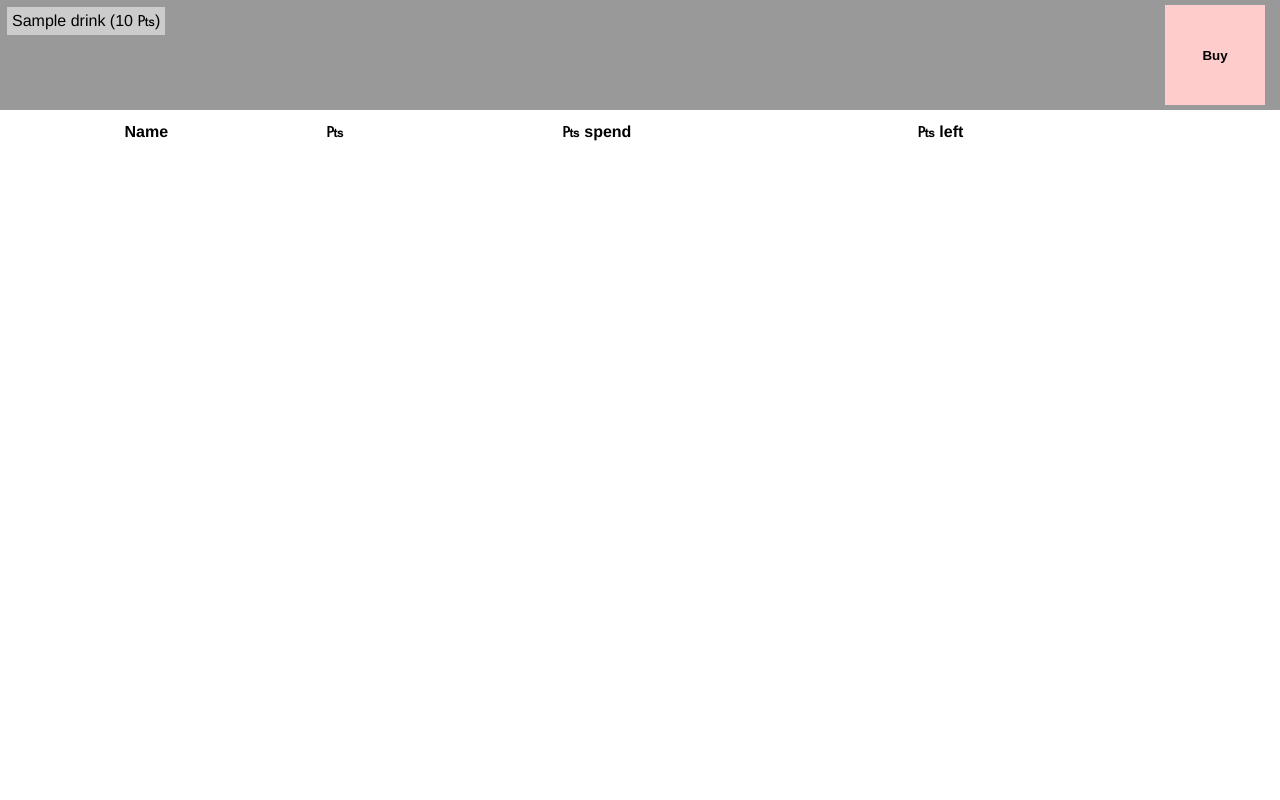
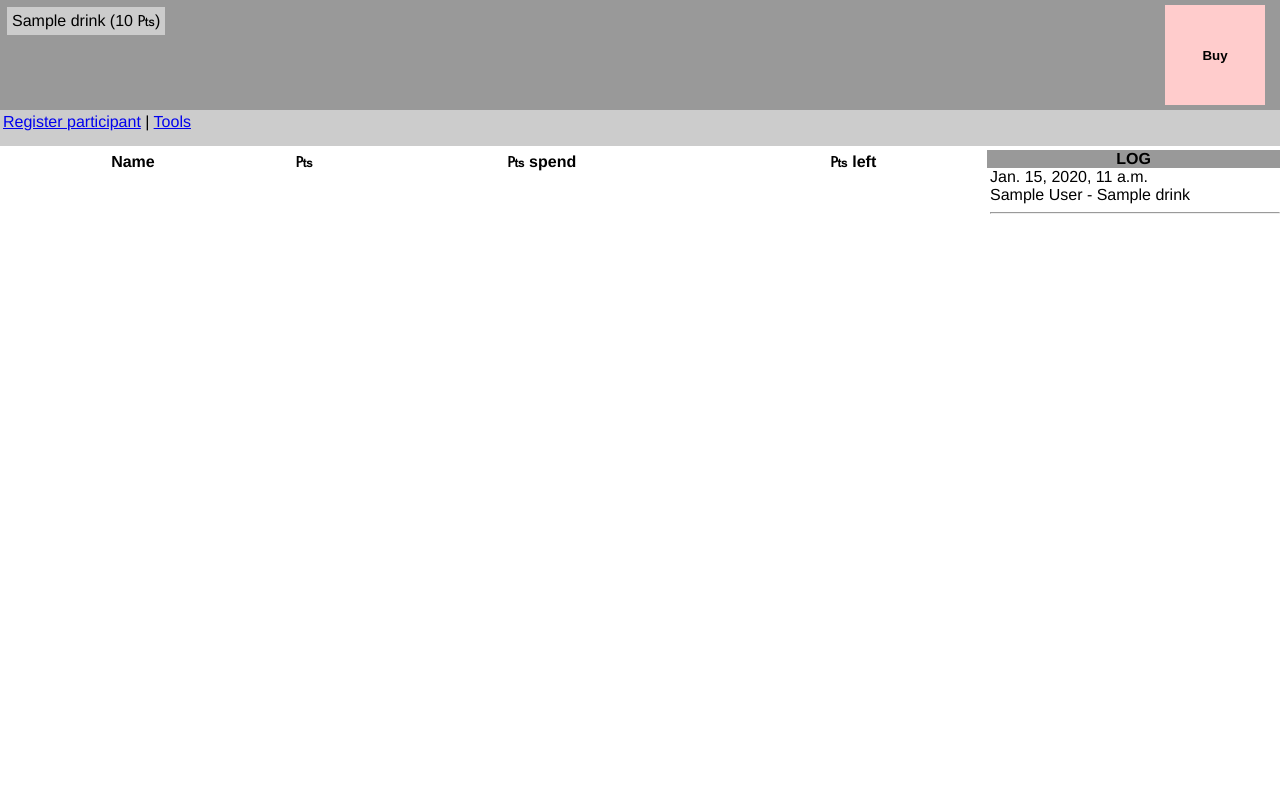
Before and after one commit to XeryusTC/lanciepos, a Django app: a page that uses pointofsale/templates/pointofsale/buydrink.html in a window 1280 px wide. Run offline with Django 3.2, Linux system fonts and the light colour scheme; a user stored in the database is signed in; tables that the repository leaves empty hold one stand-in row (values such as "Sample post"); lists and menus that the app fills with data are empty.

Commit message:
Start working on a register participant page

```diff
--- a/pointofsale/admin.py
+++ b/pointofsale/admin.py
@@ -24,12 +24,15 @@ class AccountAdmin(admin.ModelAdmin):
 		(None, {
 			'fields': ('user', 'credits', 'qr_code')
 		}),
+		('Registration information', {
+			'fields': ('address', 'city', 'iban'),
+		}),
 		('Statistics', {
 			'classes': ('collapse',),
 			'fields': ('get_drinks_bought', 'get_dinners_bought', 'get_credits_used', 'get_credits_left', 'get_spend_on_drinks', 'get_spend_on_dinner')
 		}),
 	)
-	list_display = ('__str__', 'credits', 'get_credits_used', 'qr_code')
+	list_display = ('__str__', 'credits', 'get_credits_used', 'qr_code', 'address', 'city', 'iban')
 
 class DrinkOrderAdmin(admin.ModelAdmin):
 	list_display = ('time', 'drink', 'account')
--- a/pointofsale/forms.py
+++ b/pointofsale/forms.py
@@ -1,6 +1,8 @@
+import random, string, datetime
 from django import forms
+from django.core.urlresolvers import reverse
 from pointofsale.models import Drink, Account, DrinkOrder
-#from django.forms.extras.widgets import RadioSelect
+from django.contrib.auth.models import User
 
 class BuyDrinkForm(forms.Form):
     account = forms.ChoiceField(required=True, widget=forms.RadioSelect)
@@ -27,3 +29,56 @@ class BuyDrinkForm(forms.Form):
         account = Account.objects.get(pk = self.cleaned_data['account'])
         drink = Drink.objects.get(pk = self.cleaned_data['drink'])
         DrinkOrder.objects.create(drink = drink, account = account)
+
+
+class ToolsForm(forms.Form):
+    account = forms.ChoiceField(required=True, widget=forms.RadioSelect)
+
+    def __init__(self, *args, **kwargs):
+        super(ToolsForm, self).__init__(*args, **kwargs)
+
+        self.fields['account'].choices = ( (account.pk, account.pk) for account in Account.objects.order_by('user__first_name') )
+
+
+class RegisterParticipantForm(forms.Form):
+    first_name = forms.CharField(required=True)
+    last_name  = forms.CharField(required=True)
+    email = forms.EmailField(required=True)
+    address = forms.CharField(required=True)
+    city = forms.CharField(required=True)
+    iban = forms.CharField(required=True, max_length=18)
+    charge = forms.IntegerField(initial=20)
+
+    def register_participant(self):
+        # create user
+        username = ''.join(random.sample(string.ascii_letters + string.digits, 16))
+        u = User.objects.create_user(username, self.cleaned_data['email'], username) # Use the username as the password
+        u.first_name = self.cleaned_data['first_name']
+        u.last_name = self.cleaned_data['last_name']
+        u.save()
+        # account
+        a = Account(user=u, address=self.cleaned_data['address'], city=self.cleaned_data['city'], iban=self.cleaned_data['iban'])
+        a.save()
+
+        with open("templates/DirectDebitForm.tex", "r") as fin:
+            # dictionaries holding static data for both forms
+            data_dict = {'name': u.get_full_name(), 'address': self.cleaned_data['address'], 'city': self.cleaned_data['city'], 'iban': self.cleaned_data['iban'], 'email': self.cleaned_data['email']}
+            security_dict = {'description': "Security for drinks", 'amount': 50, 'date': datetime.date.today().isoformat()}
+            security_dict.update(data_dict)
+            entryfee_dict = {'description': "I LAN No English", 'amount': self.cleaned_data['charge'], 'date': datetime.date.today().isoformat()}
+            entryfee_dict.update(data_dict)
+
+            # Read the template
+            template = fin.read()
+            form = string.Template(template)
+
+            # Generate the appropriate tex files
+            security_target = "generated_forms/{name}_security.tex".format(name=u.pk)
+            entryfee_target = "generated_forms/{name}_entryfee.tex".format(name=u.pk)
+            with open(security_target, 'w') as fout:
+                fout.write(form.substitute(security_dict))
+            with open(entryfee_target, 'w') as fout:
+                fout.write(form.substitute(entryfee_dict))
+
+            # TODO: generate the pdf files
+        return reverse("pos:finish_register", kwargs={'participant': u.pk})
--- a/pointofsale/models.py
+++ b/pointofsale/models.py
@@ -67,8 +67,12 @@ class Account(models.Model):
 
 	credits = models.IntegerField(default=0)
 	qr_code = models.CharField(max_length=16, blank=True)
-	qr_code.verbose_name = 'QR code'
+	qr_code.verbose_name = "QR code"
 	#rules_signed = models.BooleanField(default=False)
+	address = models.CharField(max_length=250)
+	city = models.CharField(max_length=250)
+	iban = models.CharField(max_length=18)
+	iban.verbose_name = "IBAN"
 
 	# allow buying stuff
 	drinks_bought = models.ManyToManyField(Drink, through='DrinkOrder')
--- a/pointofsale/static/pointofsale/style.css
+++ b/pointofsale/static/pointofsale/style.css
@@ -2,99 +2,3 @@ body {
     background: white;
     margin: 0px;
 }
-
-/* GENERAL LAYOUT STUFF */
-
-#drinks {
-    background: #999;
-    width: 100%;
-    height: 100px;
-    padding: 5px;
-    position: fixed;
-    top: 0px;
-    z-index: 10000;
-}
-
-#accounts {
-    position: absolute;
-    left: 0px;
-    right: 200px;
-    top: 120px;
-    bottom: 0px;
-}
-
-/* ERRORS */
-ul.errorlist {
-    margin: 2px;
-    color: red;
-    font-weight: bolder;
-}
-
-/* DRINKS MENU AT TOP OF PAGE */
-
-div.drink {
-   background: #CCC;
-   display: inline-block;
-   margin: 2px;
-   padding: 5px;
-}
-
-div.drink.selected {
-    background: #CFC;
-}
-
-div.drink input {
-    display: none;
-}
-
-#buy {
-    height: 100px;
-    width: 100px;
-    float: right;
-    margin-right: 20px;
-
-    background: #FCC;
-    border: 1px solid #FCC;
-    font-weight: bold;
-}
-
-#buy:active {
-    position: relative;
-    top: 2px;
-    left: 1px;
-}
-
-/* ACCOUNTS TABLE */
-
-table {
-    width: 100%;
-}
-
-table input {
-    display: none;
-}
-
-tr.user.row1 {
-    background: #BBB;
-}
-
-tr.user.row2 {
-    background: #DDD;
-}
-
-tr.user.selected {
-    background: #CFC;
-}
-
-.selected td.checkbox {
-    background: #5F5;
-}
-
-td.name {
-    width: *;
-}
-
-td.number {
-    text-align: right;
-    width: 75px;
-}
--- a/pointofsale/templates/pointofsale/buydrink.html
+++ b/pointofsale/templates/pointofsale/buydrink.html
@@ -1,5 +1,10 @@
 {% extends 'pointofsale/base.html' %}
 {% load staticfiles %}
+
+{% block css %}
+    {{ block.super }}
+	<link href="{% static 'pointofsale/buydrink.css' %}" rel="stylesheet" type="text/css" />
+{% endblock css %}
 
 {% block content %}
 <form action="" method="post">{% csrf_token %}
@@ -17,7 +22,17 @@
             </label>{{ drink.tag }}
         </div>
     {% endfor %}
+</div><div id="spacer">&nbsp;</div>
 
+<div id="useful">
+    <a href="{% url 'pos:register' %}">Register participant</a> | <a href="{% url 'pos:tools' %}">Tools</a>
+</div>
+
+<div id="log">
+    <div id="logheader">LOG</div>
+    {% for item in log %}
+        {{ item.time }} <br />{{ item.account }} - {{ item.drink }}<hr />
+    {% endfor %}
 </div>
 
 <div id="accounts">
--- a/pointofsale/templates/pointofsale/register.html
+++ b/pointofsale/templates/pointofsale/register.html
@@ -10,7 +10,7 @@
 
 {{ test }}
 
-<form action="" method="post">
+<form action="" method="post">{% csrf_token %}
 
 <table>
 {% for field in form %}
--- a/pointofsale/urls.py
+++ b/pointofsale/urls.py
@@ -5,4 +5,7 @@ from pointofsale import views
 urlpatterns = patterns('',
     url(r'^$', views.BuyDrinkView.as_view(), name='buy_drink'),
     url(r'^buydrink/$', views.BuyDrinkView.as_view(), name='buy_action'),
+    url(r'^register/$', views.RegisterParticipantView.as_view(), name='register'),
+    url(r'^register_done/(?P<participant>\d+)/$', views.RegisterDoneView.as_view(), name='finish_register'),
+    url(r'^moar/$', views.ToolsView.as_view(), name='tools'),
 )
--- a/pointofsale/views.py
+++ b/pointofsale/views.py
@@ -1,20 +1,22 @@
 from django.shortcuts import render
-from django.views.generic import edit
+from django.views.generic import base, edit
 from django.core.urlresolvers import reverse_lazy, reverse
 from django.utils.decorators import method_decorator
 from django.contrib.auth.decorators import login_required
 from django.views.decorators.http import require_POST
 from django.http import HttpResponseRedirect
+from django.conf import settings
 
-from pointofsale.forms import BuyDrinkForm
+from pointofsale.forms import BuyDrinkForm, RegisterParticipantForm
+from pointofsale.models import Drink, Account, DrinkOrder
 
-from pointofsale.models import Drink, Account, DrinkOrder
+from django.contrib.auth.models import User
 
 # Create your views here.
 class BuyDrinkView(edit.FormView):
-    template_name = 'pointofsale/buydrink.html'
+    template_name = "pointofsale/buydrink.html"
     form_class = BuyDrinkForm
-    success_url = reverse_lazy('pos:buy_drink')
+    success_url = reverse_lazy("pos:buy_drink")
 
     @method_decorator(login_required)
     def dispatch(self, *args, **kwargs):
@@ -33,6 +35,8 @@ class BuyDrinkView(edit.FormView):
                 context['accounts'][account.pk] = {'credits': account.credits, 'used': account.get_credits_used(),
                         'left': account.get_credits_left(), 'name': account.user.get_full_name() }
 
+        context['log'] = DrinkOrder.objects.order_by('-time')[:10]
+
         return context
 
     #@method_decorator(login_required)
@@ -40,3 +44,36 @@ class BuyDrinkView(edit.FormView):
     def form_valid(self, form):
         form.buy_drink()
         return super(BuyDrinkView, self).form_valid(form)
+
+
+class ToolsView(edit.FormView):
+        template_name = "pointofsale/tools.html"
+        form_class = BuyDrinkForm
+        success_url = reverse_lazy("pos:tools")
+
+        #@method_decorator(login_required)
+        def dispatch(self, *args, **kwargs):
+            return super(ToolsView, self).dispatch(*args, **kwargs)
+
+
+class RegisterParticipantView(edit.FormView):
+    template_name = "pointofsale/register.html"
+    form_class = RegisterParticipantForm
+    success_url = reverse_lazy("pos:finish_register")
+
+    def get_context_data(self, **kwargs):
+        context = super(RegisterParticipantView, self).get_context_data(**kwargs)
+        return context
+
+    def form_valid(self, form):
+        self.success_url = form.register_participant()
+        return super(RegisterParticipantView, self).form_valid(form)
+
+
+class RegisterDoneView(base.TemplateView):
+    template_name = "pointofsale/register.html"
+
+    def get_context_data(self, **kwargs):
+        context = super(RegisterDoneView, self).get_context_data(**kwargs)
+
+        return context
```
Also changed, not shown: 2 other files.
